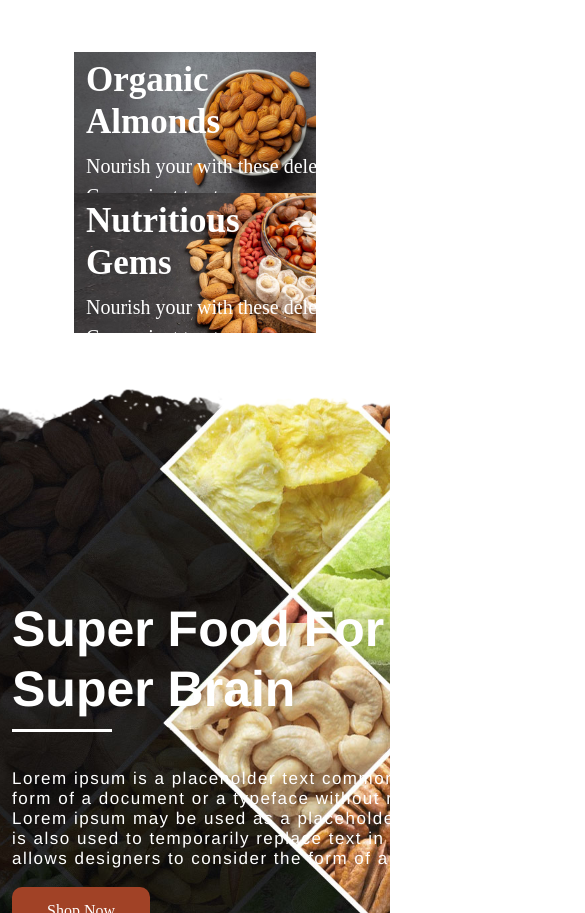
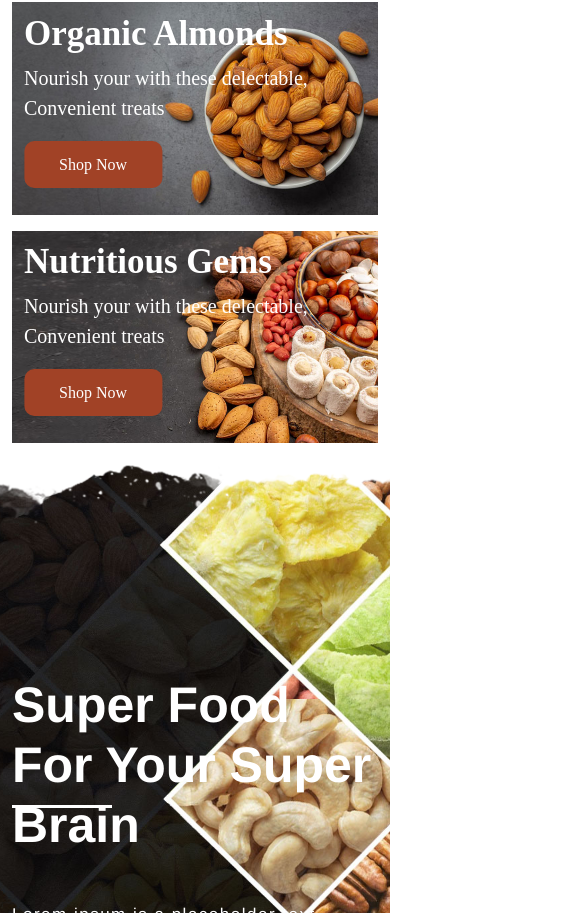
Before and after one commit to BasmalaAyman4/FoodWeb, a React (Create React App) app: page / in a window 390 px wide. Shown: the part 2891-3804 px from the top of the page, 585 px wide, since content can reach past the window. Built offline with nearby package versions, Linux system fonts and the light colour scheme.

Commit message:
responsive footer, blo

```diff
--- a/src/Component/Banner/Banner.js
+++ b/src/Component/Banner/Banner.js
@@ -8,7 +8,7 @@ export default function Banner() {
         <>
             <Container>
                 <Row className={`${style.banner}`}>
-                    <Col md="6">
+                    <Col md="6" sm="12" className={`${style.bannerFood} mb-3`}>
                         <div className={`${style.banner__body}`}>
                             <img alt="" src={banner1} className={`${style.banner__img} img-fluid`} />
                             <div className={`${style['category__info']}`}>
@@ -22,7 +22,7 @@ export default function Banner() {
                             </div>
                         </div>
                     </Col>
-                    <Col md="6">
+                    <Col md="6" sm="12" className={`${style.bannerFood} mb-3`}>
                         <div className={`${style.banner__body}`}>
                             <img alt="" src={banner2} className={`${style.banner__img} img-fluid`} />
                             <div className={`${style['category__info']}`}>
--- a/src/Component/Banner/Banner.module.css
+++ b/src/Component/Banner/Banner.module.css
@@ -3,9 +3,7 @@
    max-width: 100%;
 transition: all 400ms ease-in-out;
 }
-.banner{
-    margin: 50px;
-}
+
 .banner__img:hover{
     transform: scale(1.05);
     -webkit-transform: scale(1.05);
@@ -20,7 +18,7 @@ transition: all 400ms ease-in-out;
 .category__info {
     position: absolute;
     top: 5%;
-    z-index: 1000;
+    z-index: 10;
     left: 10%;
     color: #ffffff;
     font-family: "Changa-SemiBold" !important;
--- a/src/Component/Blog/Blog.js
+++ b/src/Component/Blog/Blog.js
@@ -16,7 +16,7 @@ export default function Blog() {
                     <img alt="" src={img} className={`${style.blog__img}`} />
                 </div>
                 <Row>
-                    <Col>
+                    <Col md="6">
                         <div className={`${style.card}`}>
                             <div className={`${style.card__image}`}>
                                 <img alt="" src={img1} />
@@ -36,7 +36,7 @@ export default function Blog() {
                             </div>
                         </div>
                     </Col>
-                    <Col>
+                    <Col md="6">
                         <div className={`${style.card}`}>
                             <div className={`${style.card__image}`}>
                                 <img alt="" src={img2} />
--- a/src/Component/Blog/Blog.module.css
+++ b/src/Component/Blog/Blog.module.css
@@ -19,7 +19,7 @@
 }
 .card {
   position: relative;
-  width: 500px;
+  max-width: 500px;
   height: 550px;
   margin: 20px;
   border-radius: 10px;
@@ -39,7 +39,7 @@
 }
 
 .card__image img {
-  width: 500px !important;
+  max-width: 500px !important;
   height: 550px !important;
   object-fit: cover;
   transition: transform 0.5s cubic-bezier(0.215, 0.61, 0.355, 1);
@@ -49,7 +49,7 @@
   position: absolute;
   bottom: 0;
   left: 0;
-  width: 100%;
+  max-width: 100%;
   padding: 20px;
   background-color: #fff;
   transition: transform 0.5s cubic-bezier(0.215, 0.61, 0.355, 1);
@@ -107,13 +107,3 @@
   gap:6%;
   position: relative;
 }
-.blog__body::after{
-  content: "";
-  position: absolute;
-  height: 40px;
-  width: 2px;
-  background-color: #a12246;
-left: 25%;
-top: -5px;
-
-}
--- a/src/Component/SuperFood/SuperFood.js
+++ b/src/Component/SuperFood/SuperFood.js
@@ -11,7 +11,7 @@ export default function SuperFood() {
                             <div className={`${style['category__info']}`}>
                                 <div className='container'>
                                     <h2>Super Food For Your Super Brain</h2>
-                                    <p className={`${style['category__para']}`}>Lorem ipsum is a placeholder text commonly used to demonstrate the visual form of a document or a typeface without relying on meaningful content. Lorem ipsum may be used as a placeholder before final copy is available. It is also used to temporarily replace text in a process called greeking, which allows designers to consider the form of a webpage or publication</p>
+                                    <p className={`${style['category__para']}`}>Lorem ipsum is a placeholder text commonly used to demonstrate the visual form of a document or a typeface without relying on meaningful content. Lorem ipsum may be used as a placeholder before final copy is available. It is also used to temporarily replace text in a process called greeking, which </p>
                                     <a className={`${style.shop}`}>Shop Now</a>
                                     <div className='row '>
                                     </div>
--- a/src/Component/SuperFood/SuperFood.module.css
+++ b/src/Component/SuperFood/SuperFood.module.css
@@ -102,7 +102,7 @@
     position: relative;
     margin-bottom: 50px;
     font: 700 50px/60px 'Laila', Helvetica, sans-serif !important;
-    width: 600px;
+    max-width: 600px;
 }
 .category__info h2::after{
     content: "";
@@ -116,7 +116,7 @@
 
 .category__info p {
     margin-bottom: 30px;
-    width: 700px;
+    max-width: 700px;
     font: 400 17px/20px 'Laila', Helvetica, sans-serif !important;
     letter-spacing: 1.5px !important;
     line-height: 1.6;
```
